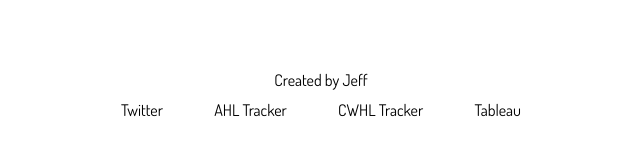
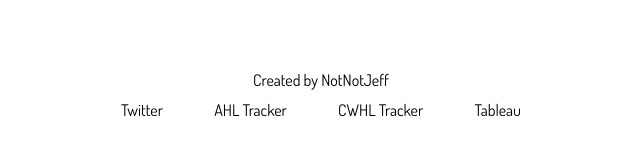
Before and after one commit to notnotjeff/leafs-prospects, a React (Create React App) app: page /games in a window 1280 px wide. Shown: the part 277-432 px from the top of the page, without its empty margins (319-959 px from the left). Built offline with nearby package versions, Linux system fonts and the light colour scheme; no server answers.

Commit message:
Update footer

```diff
--- a/src/components/Footer.js
+++ b/src/components/Footer.js
@@ -7,7 +7,7 @@ const Footer = () => {
       <span>
         Created by{' '}
         <a href="https://twitter.com/not_not_jeff" target="_blank" rel="noopener noreferrer">
-          Jeff
+          NotNotJeff
         </a>
       </span>
       <span className="footer-links">
```
